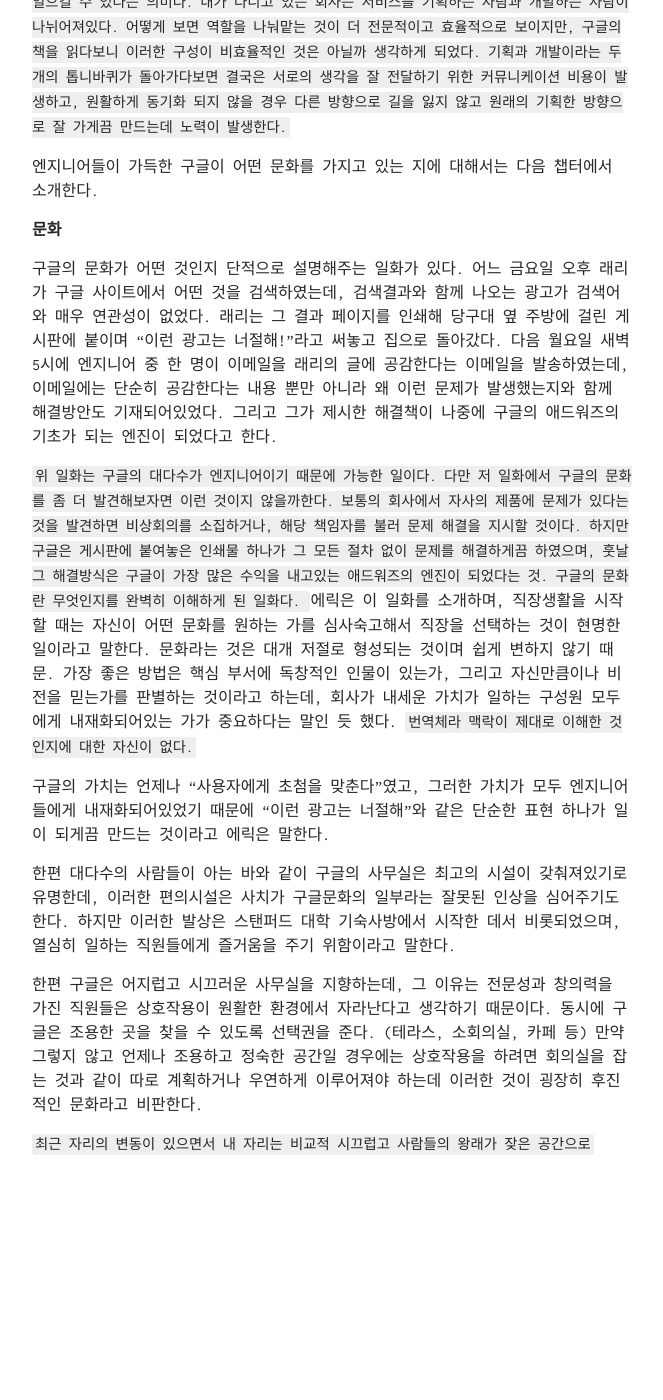
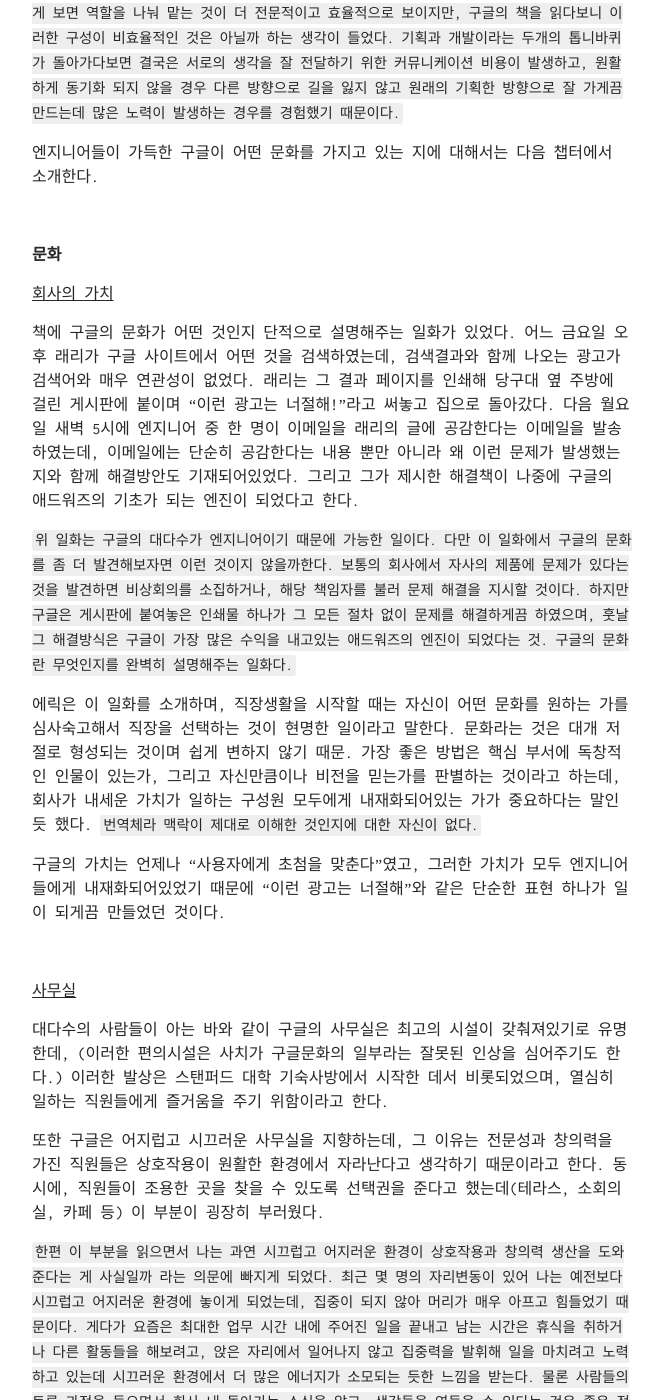
Before and after one commit to rohegg/rohegg.github.io, a Jekyll site: the page built from _posts/2017-06-11-How google works.md, in a window 1280 px wide and 1400 px high, scrolled down 1005 px. Shown: the whole window, without its empty margins (308-971 px from the left). Built offline with Jekyll 4.4.1, drawn with Linux system fonts in a browser that asks for light colours; before the commit the page ends 2267 px from its top, so only the background shows below that; some of the changed text lies outside the part shown.

Commit message:
no message

```diff
--- a/_posts/2017-06-11-How google works.md
+++ b/_posts/2017-06-11-How google works.md
@@ -7,8 +7,6 @@
 
 이 책은 강남역 yes24를 구경하던 중 구입하게 되었다. 책을 살 때는 보통 최근에 내가 궁금했던 것들, 혹은 공부하고 싶은 것에 관련된 책을 많이 사는 편인데, 요즘 회사 문화라는 것이 뭘까, 나는 어떤 문화를 가진 회사에 다니고 있는 것일까 등의 생각이 많이 들던 차라 <u>구글은 어떻게 <b>일하는가</b></u>라는 제목을 보고 바로 읽고 싶어졌다. 또한 중고 서적의 매력인 새 책의 반값도 되지 않는 가격도 이 책을 구입하게 만드는 동인으로는 충분했다.
 
-<br>
-
 
 구글의 회장인 에릭 슈미트를 중심으로, 수석 부사장인 조너선 로젠버그가 함께 집필한 이 책은 구글의 방식이 어떤지 개략적으로 설명을 해주는 [들어가면서], 그리고 [문화, 전략, 재능, 결정, 소통, 혁신, 결론]의 총 7가지 챕터로 나누어 구글의 일하는 방식이 어떤지 자세하게 설명해주고 있다.
 나는 글을 쓰는 지금까지 [문화, 전략, 재능] 챕터를 읽었으며 그 중 인상깊었던 내용과 소감을 여기에 담아보고자 한다.
@@ -17,37 +15,57 @@
 
 **들어가면서**
 
-구글의 구성원 대다수가 엔지니어라는 사실은 익히 들어 알고 있었지만, 책에 적혀있는 셰릴 샌드버그의 일화를 통해 구글이 엔지니어 출신의 구성원을 얼마나 중시하는 지를 다시 알 수 있었다. 에릭이 처음 구글에 들어와 현재 페이스북 최고운영책임자(COO)인 셰릴 샌드버그(Sheryle Sendberg)를 채용하려고 했을 때, 다른 창업주들이 셰릴이 엔지니어 출신이 아니라는 이유로 반대했었다고 한다.
+구글의 구성원 대다수가 엔지니어라는 사실은 익히 들어 알고 있었지만, 책에 나오는 셰릴 샌드버그의 일화를 통해 구글이 엔지니어 출신의 구성원을 얼마나 중시하는 지를 다시 알 수 있었다. 에릭이 처음 구글에 들어와 현재 페이스북 최고운영책임자(COO)인 셰릴 샌드버그(Sheryle Sendberg)를 채용하려고 했을 때, 다른 창업주들은 셰릴이 엔지니어 출신이 아니라는 이유로 반대했다고 한다.
 
-구글이 대다수 회사의 구성원을 엔지니어들로 구성하려고 하는 이유는, 너무 당연하게도 그들의 제품이 기술혁신을 통해 만들어지는 제품들이기 때문이다. 단순한 소프트웨어/하드웨어가 아니라 혁신적인 기술력으로 우수제품을 만드는 것이 그들의 경쟁력이기 때문에, 구글의 구성원은 엔지니어여야만 하는 것이다.
+구글이 대다수 구성원을 엔지니어들로 구성하려고 하는 이유는, 너무 당연하게도 그들의 제품이 기술혁신을 통해 만들어지는 제품들이기 때문이다. 단순한 소프트웨어/하드웨어가 아니라 혁신적인 기술력으로 우수제품을 만드는 것이 그들의 경쟁력이기 때문에, 구글의 구성원은 엔지니어여야만 하는 것이다.
 
 세르게이와 래리가(구글의 공동창업자들) 에릭과 조너선을 영입한 것도 그들이 엔지니어로서의 면모를 보여줬기 때문이다. 그들의 뛰어난 사업 능력 때문도 있었겠지만 에릭은 Unix전문가이자 Java 발명에 공로가 있었다. 조너선은 경제학자이지만, 애플과 익사이트 앳홈에 있을 때 제품개발을 장려하는 혁신주의자였다.
 
 ``
-대다수의 구성원이 엔지니어라는 것은 구글의 구성원 누구나, 제품을 기획하고, 만들고 혁신을 일으킬 수 있다는 의미다. 내가 다니고 있는 회사는 서비스를 기획하는 사람과 개발하는 사람이 나뉘어져있다. 어떻게 보면 역할을 나눠맡는 것이 더 전문적이고 효율적으로 보이지만, 구글의 책을 읽다보니 이러한 구성이 비효율적인 것은 아닐까 생각하게 되었다. 기획과 개발이라는 두개의 톱니바퀴가 돌아가다보면 결국은 서로의 생각을 잘 전달하기 위한 커뮤니케이션 비용이 발생하고, 원활하게 동기화 되지 않을 경우 다른 방향으로 길을 잃지 않고 원래의 기획한 방향으로 잘 가게끔 만드는데 노력이 발생한다.
+대다수의 구성원이 엔지니어라는 것은 구글의 구성원 누구나, 제품을 기획하고, 만들고 혁신을 일으킬 수 있다는 의미다. 내가 다니고 있는 회사는 서비스를 기획하는 사람과 개발하는 사람이 나뉘어져있는데, 이 부분을 읽으면서 과연 어느 것이 더 좋은 것일까 생각해보게 되었다. 어떻게 보면 역할을 나눠 맡는 것이 더 전문적이고 효율적으로 보이지만, 구글의 책을 읽다보니 이러한 구성이 비효율적인 것은 아닐까 하는 생각이 들었다. 기획과 개발이라는 두개의 톱니바퀴가 돌아가다보면 결국은 서로의 생각을 잘 전달하기 위한 커뮤니케이션 비용이 발생하고, 원활하게 동기화 되지 않을 경우 다른 방향으로 길을 잃지 않고 원래의 기획한 방향으로 잘 가게끔 만드는데 많은 노력이 발생하는 경우를 경험했기 때문이다.
 ``
 
 엔지니어들이 가득한 구글이 어떤 문화를 가지고 있는 지에 대해서는 다음 챕터에서 소개한다.
 
+<br>
 
 
 **문화**
 
-구글의 문화가 어떤 것인지 단적으로 설명해주는 일화가 있다. 어느 금요일 오후 래리가 구글 사이트에서 어떤 것을 검색하였는데, 검색결과와 함께 나오는 광고가 검색어와 매우 연관성이 없었다. 래리는 그 결과 페이지를 인쇄해 당구대 옆 주방에 걸린 게시판에 붙이며 "이런 광고는 너절해!"라고 써놓고 집으로 돌아갔다. 다음 월요일 새벽 5시에 엔지니어 중 한 명이 이메일을 래리의 글에 공감한다는 이메일을 발송하였는데, 이메일에는 단순히 공감한다는 내용 뿐만 아니라 왜 이런 문제가 발생했는지와 함께  해결방안도 기재되어있었다. 그리고 그가 제시한 해결책이 나중에 구글의 애드워즈의 기초가 되는 엔진이 되었다고 한다.
+<u>회사의 가치</u>
+
+책에 구글의 문화가 어떤 것인지 단적으로 설명해주는 일화가 있었다. 어느 금요일 오후 래리가 구글 사이트에서 어떤 것을 검색하였는데, 검색결과와 함께 나오는 광고가 검색어와 매우 연관성이 없었다. 래리는 그 결과 페이지를 인쇄해 당구대 옆 주방에 걸린 게시판에 붙이며 "이런 광고는 너절해!"라고 써놓고 집으로 돌아갔다. 다음 월요일 새벽 5시에 엔지니어 중 한 명이 이메일을 래리의 글에 공감한다는 이메일을 발송하였는데, 이메일에는 단순히 공감한다는 내용 뿐만 아니라 왜 이런 문제가 발생했는지와 함께  해결방안도 기재되어있었다. 그리고 그가 제시한 해결책이 나중에 구글의 애드워즈의 기초가 되는 엔진이 되었다고 한다.
 
 ``
-위 일화는 구글의 대다수가 엔지니어이기 때문에 가능한 일이다. 다만 저 일화에서 구글의 문화를 좀 더 발견해보자면 이런 것이지 않을까한다. 보통의 회사에서 자사의 제품에 문제가 있다는 것을 발견하면 비상회의를 소집하거나, 해당 책임자를 불러 문제 해결을 지시할 것이다. 하지만 구글은 게시판에 붙여놓은 인쇄물 하나가 그 모든 절차 없이 문제를 해결하게끔 하였으며, 훗날 그 해결방식은 구글이 가장 많은 수익을 내고있는 애드워즈의 엔진이 되었다는 것. 구글의 문화란 무엇인지를 완벽히 이해하게 된 일화다.
+위 일화는 구글의 대다수가 엔지니어이기 때문에 가능한 일이다. 다만 이 일화에서 구글의 문화를 좀 더 발견해보자면 이런 것이지 않을까한다. 보통의 회사에서 자사의 제품에 문제가 있다는 것을 발견하면 비상회의를 소집하거나, 해당 책임자를 불러 문제 해결을 지시할 것이다. 하지만 구글은 게시판에 붙여놓은 인쇄물 하나가 그 모든 절차 없이 문제를 해결하게끔 하였으며, 훗날 그 해결방식은 구글이 가장 많은 수익을 내고있는 애드워즈의 엔진이 되었다는 것. 구글의 문화란 무엇인지를 완벽히 설명해주는 일화다.
 ``
+
 에릭은 이 일화를 소개하며, 직장생활을 시작할 때는 자신이 어떤 문화를 원하는 가를 심사숙고해서 직장을 선택하는 것이 현명한 일이라고 말한다. 문화라는 것은 대개 저절로 형성되는 것이며 쉽게 변하지 않기 때문. 가장 좋은 방법은 핵심 부서에 독창적인 인물이 있는가, 그리고 자신만큼이나 비전을 믿는가를 판별하는 것이라고 하는데, 회사가 내세운 가치가 일하는 구성원 모두에게 내재화되어있는 가가 중요하다는 말인 듯 했다. ``번역체라 맥락이 제대로 이해한 것인지에 대한 자신이 없다.``
 
-구글의 가치는 언제나 "사용자에게 초첨을 맞춘다"였고, 그러한 가치가 모두 엔지니어들에게 내재화되어있었기 때문에 "이런 광고는 너절해"와 같은 단순한 표현 하나가 일이 되게끔 만드는 것이라고 에릭은 말한다.
+구글의 가치는 언제나 "사용자에게 초첨을 맞춘다"였고, 그러한 가치가 모두 엔지니어들에게 내재화되어있었기 때문에 "이런 광고는 너절해"와 같은 단순한 표현 하나가 일이 되게끔 만들었던 것이다.
 
+<br>
 
-한편 대다수의 사람들이 아는 바와 같이 구글의 사무실은 최고의 시설이 갖춰져있기로 유명한데, 이러한 편의시설은 사치가 구글문화의 일부라는 잘못된 인상을 심어주기도 한다. 하지만 이러한 발상은 스탠퍼드 대학 기숙사방에서 시작한 데서 비롯되었으며, 열심히 일하는 직원들에게 즐거움을 주기 위함이라고 말한다.
+<u>사무실</u>
 
-한편 구글은 어지럽고 시끄러운 사무실을 지향하는데, 그 이유는  전문성과 창의력을 가진 직원들은 상호작용이 원활한 환경에서 자라난다고 생각하기 때문이다. 동시에 구글은 조용한 곳을 찾을 수 있도록 선택권을 준다. (테라스, 소회의실, 카페 등)
-만약 그렇지 않고 언제나 조용하고 정숙한 공간일 경우에는 상호작용을 하려면 회의실을 잡는 것과 같이 따로 계획하거나 우연하게 이루어져야 하는데 이러한 것이 굉장히 후진적인 문화라고 비판한다.
+대다수의 사람들이 아는 바와 같이 구글의 사무실은 최고의 시설이 갖춰져있기로 유명한데, (이러한 편의시설은 사치가 구글문화의 일부라는 잘못된 인상을 심어주기도 한다.) 이러한 발상은 스탠퍼드 대학 기숙사방에서 시작한 데서 비롯되었으며, 열심히 일하는 직원들에게 즐거움을 주기 위함이라고 한다.
+
+또한 구글은 어지럽고 시끄러운 사무실을 지향하는데, 그 이유는  전문성과 창의력을 가진 직원들은 상호작용이 원활한 환경에서 자라난다고 생각하기 때문이라고 한다. 동시에, 직원들이 조용한 곳을 찾을 수 있도록 선택권을 준다고 했는데(테라스, 소회의실, 카페 등) 이 부분이 굉장히 부러웠다.
 
 ``
-최근 자리의 변동이 있으면서 내 자리는 비교적 시끄럽고 사람들의 왕래가 잦은 공간으로
+한편 이 부분을 읽으면서 나는 과연 시끄럽고 어지러운 환경이 상호작용과 창의력 생산을 도와준다는 게 사실일까 라는 의문에 빠지게 되었다. 최근 몇 명의 자리변동이 있어 나는 예전보다 시끄럽고 어지러운 환경에 놓이게 되었는데, 집중이 되지 않아 머리가 매우 아프고 힘들었기 때문이다. 게다가 요즘은 최대한 업무 시간 내에 주어진 일을 끝내고 남는 시간은 휴식을 취하거나 다른 활동들을 해보려고, 앉은 자리에서 일어나지 않고 집중력을 발휘해 일을 마치려고 노력하고 있는데 시끄러운 환경에서 더 많은 에너지가 소모되는 듯한 느낌을 받는다. 물론 사람들의 토론 과정을 들으면서 회사 내 돌아가는 소식을 알고, 생각들을 엿들을 수 있다는 것은 좋은 점이다. 다만 내가 해야하는 업무에 집중하지 못하고 다른 곳으로 눈을 돌리게 만들어 나 개인적인 업무 생산성에는 비효율적이지 않을까 싶다. 집중에서 무언가를 마쳐야 할때는 구글 처럼 다른 공간을 선택할 수 있었으면 좋겠다. 우리 회사는 선택할 수 있는 공간이 별로 없기에 다른 대안이 없어 내가 노력하는 것 외에는 별 수 없는 것이 사실이다.
 ``
+
+에릭은 구글같지 않고 모든 사무실이 정숙하고 조용한 공간이라면 상호작용을 하기 위해 회의실을 예약하거나 우연히 마주하거나(복도에서 마주치는)하는 수 밖에 없는데, 이러한 문화는 매우 후진적인 것이라고 비난한다.
+
+<br>
+
+<u>의견 개진</u>
+
+문화 챕터에서 인상적이었던 것은 '히포의 말은 듣지마라'라는 챕터였다. 구글은 기본적으로 실력주의를 표방하며, "중요한 것은 아이디어의 질적 수준이지 누가 말했느냐가 아니다"라는 말이 통하는 문화를 중시한다고 한다. 또한 책에서는 실력주의가 자리 잡으려면 "반대할 의무"가 존재하는 문화가 필요하며, 어떤 아이디어에 잘못이 있다고 생각하면 그에 대한 관심을 불러일으켜야 한다. 이렇게 하지 않아 그 아이디어가 채택되면 비난받아 마땅하다라고 적혀있다.
+
+``
+나는 이 부분을 읽으며 스스로를 많이 돌이켜보게 되었다. 그동안 나는 일이 내 생각과 다르고, 나는 완전히 반대되는 생각을 가지고 있었다 하더라도 누군가가 내 의견을 우습게 생각할까봐, 혹시 내 의견이 잘못된 것일까봐 자신있게 반대하지 못했다.또한 계속 어떤 것을 반대하는 것이 부정적인 사람으로 낙인 찍힐까 두려워 목소리를 내지 못하고 있었다.
+``
+
+이 챕터 아래에는 각주로 맥킨지의 이야기가 있었는데 이 부분도 인상깊었다. "맥킨지의 컨설턴트는 어떤 일이 정확하지 않거나 고객의 이익에 반한다고 생각할 때 누구나 반대할 의무가 있다. 모든 사람의 의견은 존중받아야 하며, 최고 직책이나 고객의 생각에 반대하는 걸 망설일 때는 자신의 의견을 다른사람과 공유해야 한다. 멘토의 역할이 대개 그렇듯이, 반대할 의무는 자신이 믿는 것을 분명히 밝히고 자신의 관점이 뒷받침 하는 사실을 제시하며 다른 사람들에게 자신의 관점을 이해하도록 영향을 줌으로써 자신의 의견에 깊이를 더해주고 스스로 성장하도록 해준다. 이것이 신뢰받는 조언자가 되는 지름길이다."
```
